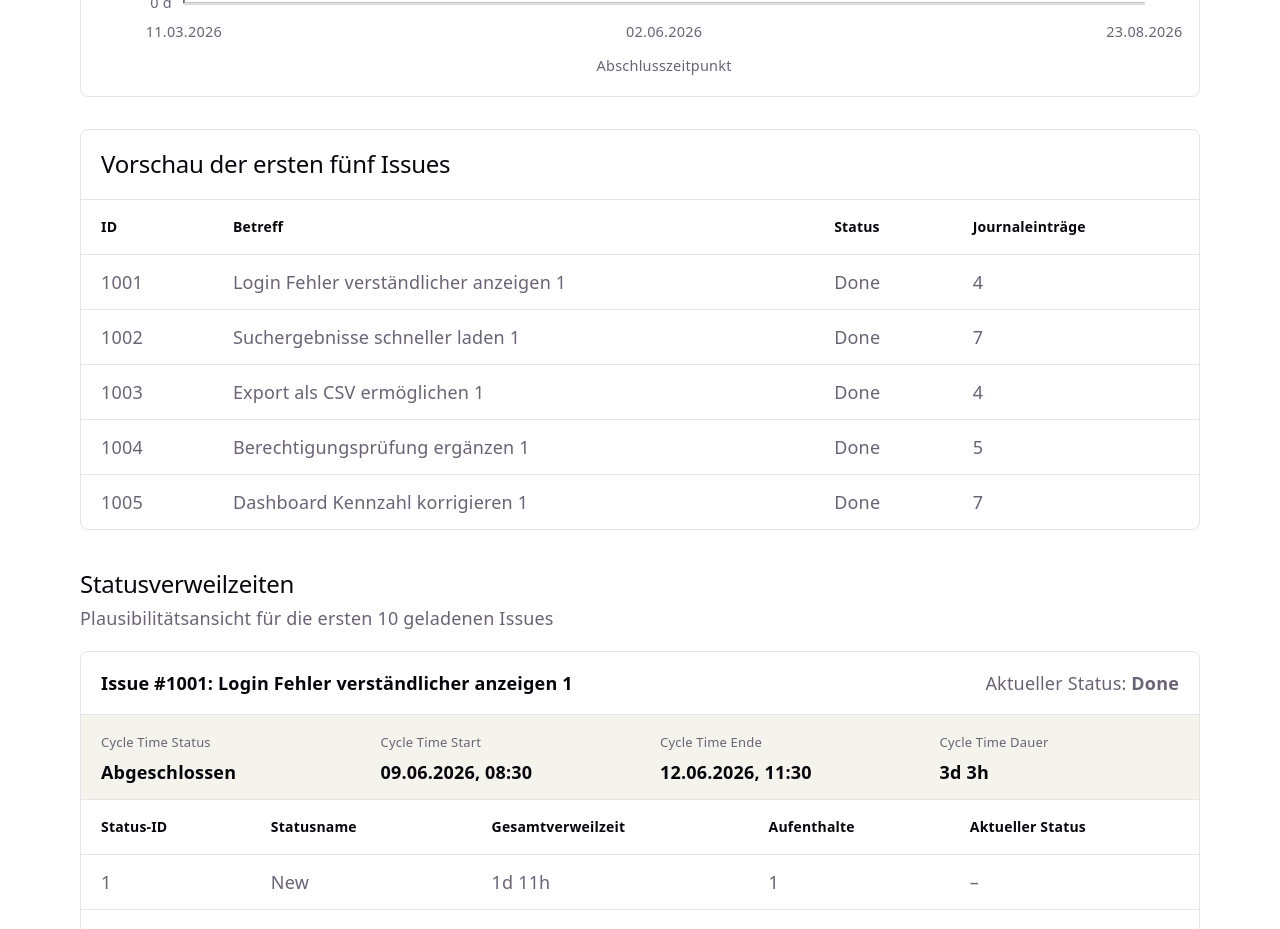
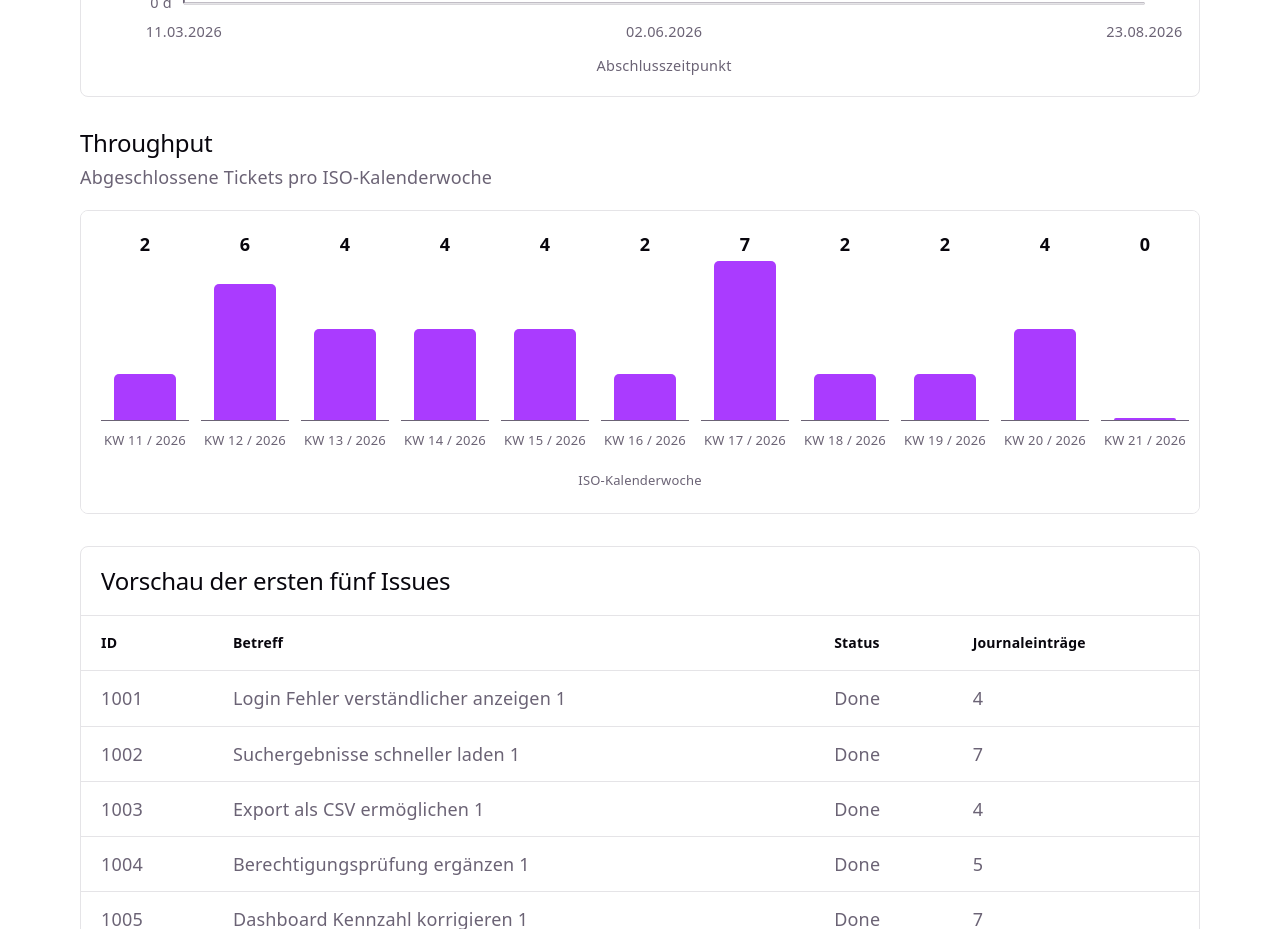
Before and after one commit to SpechtJohannes/datenkrake, a React (Vite) app: page / in a window 1280 px wide. Shown: the part 1580-2509 px from the top of the page. Built offline with nearby package versions, Linux system fonts and the light colour scheme.

Commit message:
feat: add weekly throughput

```diff
--- a/src/App.css
+++ b/src/App.css
@@ -143,6 +143,70 @@
 }
 
 .histogram-x-axis {
+  margin-top: 14px;
+  text-align: center;
+  font-size: 13px;
+}
+
+.throughput-section {
+  margin: 32px 0;
+}
+
+.throughput-scroll {
+  overflow-x: auto;
+  padding: 20px;
+  border: 1px solid var(--border);
+  border-radius: 8px;
+  background: var(--surface);
+}
+
+.throughput-chart {
+  min-width: 520px;
+}
+
+.throughput-bars {
+  display: grid;
+  gap: 12px;
+  align-items: end;
+}
+
+.throughput-column {
+  display: grid;
+  grid-template-rows: 24px 160px auto;
+  gap: 6px;
+  min-width: 0;
+  text-align: center;
+}
+
+.throughput-count {
+  color: var(--text-h);
+  font-weight: 700;
+}
+
+.throughput-bar-area {
+  display: flex;
+  align-items: flex-end;
+  justify-content: center;
+  border-bottom: 1px solid var(--text);
+}
+
+.throughput-bar {
+  width: 70%;
+  border-radius: 5px 5px 0 0;
+  background: var(--accent);
+}
+
+.throughput-bar-zero {
+  height: 0 !important;
+  border-top: 2px solid var(--accent-border);
+}
+
+.throughput-week-label {
+  font-size: 13px;
+  white-space: nowrap;
+}
+
+.throughput-x-axis {
   margin-top: 14px;
   text-align: center;
   font-size: 13px;
--- a/src/dashboard/Dashboard.tsx
+++ b/src/dashboard/Dashboard.tsx
@@ -5,6 +5,7 @@ import { DashboardSummary } from './DashboardSummary'
 import { CycleTimeOverview } from './CycleTimeOverview'
 import { IssuePreview } from './IssuePreview'
 import { StatusDwellTimePreview } from './StatusDwellTimePreview'
+import { ThroughputOverview } from './ThroughputOverview'
 
 type DashboardState =
   | { status: 'loading' }
@@ -70,6 +71,10 @@ export function Dashboard() {
         statusDefinitions={state.statusDefinitions}
         referenceTime={state.referenceTime}
       />
+      <ThroughputOverview
+        issues={state.issues}
+        statusDefinitions={state.statusDefinitions}
+      />
       <IssuePreview issues={state.issues} />
       <StatusDwellTimePreview
         issues={state.issues}
--- /dev/null
+++ b/src/dashboard/ThroughputChart.tsx
@@ -0,0 +1,71 @@
+import type { WeeklyThroughput } from '../domain/weeklyThroughput'
+
+interface ThroughputChartProps {
+  weeks: readonly WeeklyThroughput[]
+}
+
+export function ThroughputChart({ weeks }: ThroughputChartProps) {
+  if (weeks.length === 0) {
+    return (
+      <section
+        className="throughput-section"
+        aria-labelledby="throughput-title"
+      >
+        <h2 id="throughput-title">Throughput</h2>
+        <p className="dashboard-status">
+          Keine abgeschlossenen Tickets für den Throughput verfügbar.
+        </p>
+      </section>
+    )
+  }
+
+  const maxCount = Math.max(...weeks.map((week) => week.completedCount))
+
+  return (
+    <section className="throughput-section" aria-labelledby="throughput-title">
+      <header className="section-header">
+        <h2 id="throughput-title">Throughput</h2>
+        <p>Abgeschlossene Tickets pro ISO-Kalenderwoche</p>
+      </header>
+
+      <div className="throughput-scroll">
+        <div className="throughput-chart">
+          <div
+            className="throughput-bars"
+            aria-label={`Throughput-Diagramm mit ${weeks.length} Kalenderwochen`}
+            role="img"
+            style={{
+              gridTemplateColumns: `repeat(${weeks.length}, minmax(88px, 1fr))`,
+            }}
+          >
+            {weeks.map((week) => {
+              const label = `KW ${week.isoWeek} / ${week.isoWeekYear}`
+
+              return (
+                <div
+                  className="throughput-column"
+                  aria-label={`${label}: ${week.completedCount} abgeschlossene Tickets`}
+                  key={`${week.isoWeekYear}-${week.isoWeek}`}
+                >
+                  <span className="throughput-count">
+                    {week.completedCount}
+                  </span>
+                  <div className="throughput-bar-area">
+                    <div
+                      className={`throughput-bar${week.completedCount === 0 ? ' throughput-bar-zero' : ''}`}
+                      style={{
+                        height: `${(week.completedCount / maxCount) * 100}%`,
+                      }}
+                    />
+                  </div>
+                  <span className="throughput-week-label">{label}</span>
+                </div>
+              )
+            })}
+          </div>
+          <p className="throughput-x-axis">ISO-Kalenderwoche</p>
+        </div>
+      </div>
+    </section>
+  )
+}
--- /dev/null
+++ b/src/dashboard/ThroughputOverview.tsx
@@ -0,0 +1,18 @@
+import type { RedmineIssue } from '../data/issues'
+import type { StatusDefinition } from '../data/statusDefinitions'
+import { calculateWeeklyThroughput } from '../domain/weeklyThroughput'
+import { ThroughputChart } from './ThroughputChart'
+
+interface ThroughputOverviewProps {
+  issues: readonly RedmineIssue[]
+  statusDefinitions: readonly StatusDefinition[]
+}
+
+export function ThroughputOverview({
+  issues,
+  statusDefinitions,
+}: ThroughputOverviewProps) {
+  const weeks = calculateWeeklyThroughput(issues, statusDefinitions)
+
+  return <ThroughputChart weeks={weeks} />
+}
--- /dev/null
+++ b/src/domain/weeklyThroughput.ts
@@ -0,0 +1,104 @@
+import type { StatusDefinition } from '../data/issues'
+import { calculateCycleTime } from './cycleTime'
+import type { StatusHistoryIssue } from './statusHistory'
+
+const WEEK_MS = 7 * 24 * 60 * 60 * 1000
+
+export interface WeeklyThroughput {
+  isoWeekYear: number
+  isoWeek: number
+  completedCount: number
+  weekStart: string
+  weekEnd: string
+}
+
+export function calculateWeeklyThroughput(
+  issues: readonly StatusHistoryIssue[],
+  statusDefinitions: readonly StatusDefinition[],
+): WeeklyThroughput[] {
+  const completedCountsByWeek = new Map<number, number>()
+
+  for (const issue of issues) {
+    const cycleTime = calculateCycleTime(issue, statusDefinitions)
+
+    if (
+      cycleTime === null ||
+      cycleTime.isRunning ||
+      cycleTime.endedAt === null
+    ) {
+      continue
+    }
+
+    const completedAtMs = Date.parse(cycleTime.endedAt)
+
+    if (!Number.isFinite(completedAtMs)) {
+      continue
+    }
+
+    const weekStartMs = getIsoWeekStartMs(completedAtMs)
+    completedCountsByWeek.set(
+      weekStartMs,
+      (completedCountsByWeek.get(weekStartMs) ?? 0) + 1,
+    )
+  }
+
+  const occupiedWeekStarts = [...completedCountsByWeek.keys()].sort(
+    (left, right) => left - right,
+  )
+
+  if (occupiedWeekStarts.length === 0) {
+    return []
+  }
+
+  const firstWeekStart = occupiedWeekStarts[0]
+  const lastWeekStart = occupiedWeekStarts.at(-1) ?? firstWeekStart
+  const throughput: WeeklyThroughput[] = []
+
+  for (
+    let weekStartMs = firstWeekStart;
+    weekStartMs <= lastWeekStart;
+    weekStartMs += WEEK_MS
+  ) {
+    const { isoWeekYear, isoWeek } = getIsoWeek(weekStartMs)
+    throughput.push({
+      isoWeekYear,
+      isoWeek,
+      completedCount: completedCountsByWeek.get(weekStartMs) ?? 0,
+      weekStart: new Date(weekStartMs).toISOString(),
+      weekEnd: new Date(weekStartMs + WEEK_MS - 1).toISOString(),
+    })
+  }
+
+  return throughput
+}
+
+function getIsoWeekStartMs(timestamp: number): number {
+  const date = new Date(timestamp)
+  const utcMidnight = Date.UTC(
+    date.getUTCFullYear(),
+    date.getUTCMonth(),
+    date.getUTCDate(),
+  )
+  const dayOfWeek = (new Date(utcMidnight).getUTCDay() + 6) % 7
+  return utcMidnight - dayOfWeek * 24 * 60 * 60 * 1000
+}
+
+function getIsoWeek(timestamp: number): {
+  isoWeekYear: number
+  isoWeek: number
+} {
+  const thursday = new Date(timestamp)
+  const dayOfWeek = (thursday.getUTCDay() + 6) % 7
+  thursday.setUTCDate(thursday.getUTCDate() - dayOfWeek + 3)
+
+  const isoWeekYear = thursday.getUTCFullYear()
+  const firstThursday = new Date(Date.UTC(isoWeekYear, 0, 4))
+  const firstThursdayDay = (firstThursday.getUTCDay() + 6) % 7
+  firstThursday.setUTCDate(firstThursday.getUTCDate() - firstThursdayDay + 3)
+
+  return {
+    isoWeekYear,
+    isoWeek:
+      1 + Math.round((thursday.getTime() - firstThursday.getTime()) / WEEK_MS),
+  }
+}
```
Also changed, not shown: 2 other files (tests, documents, lock files or other folders).
